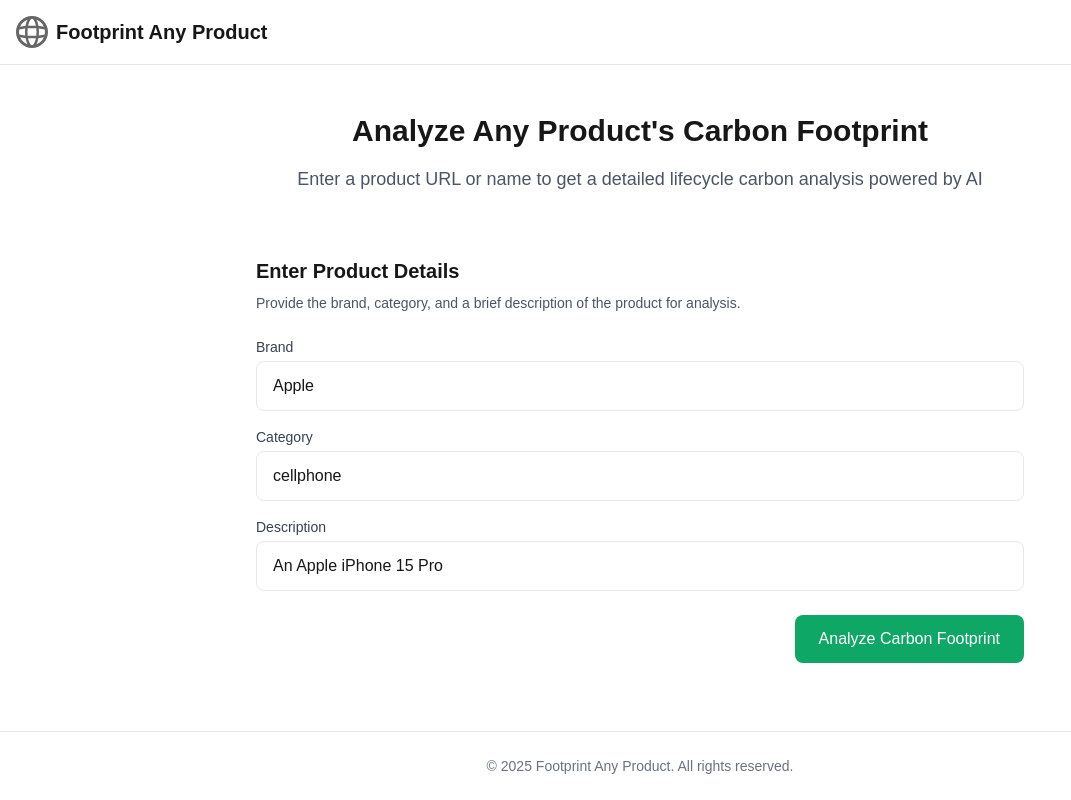
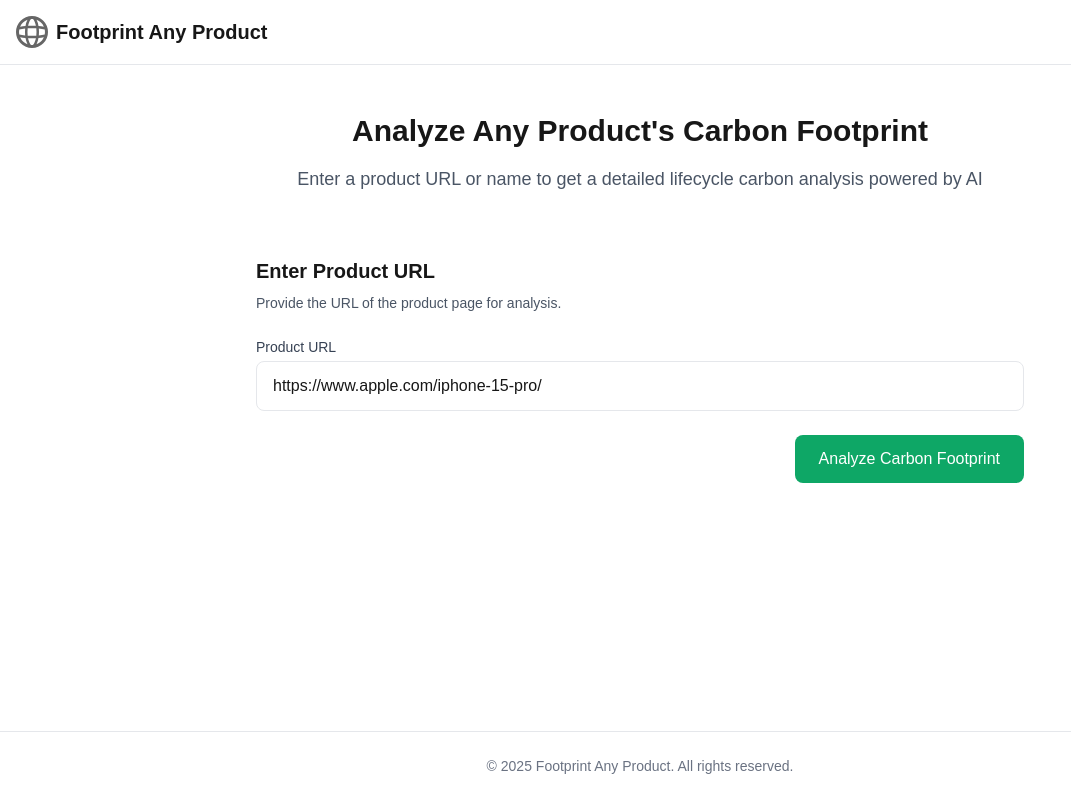
Before and after one commit to scisley/footprint-any-product, a Next.js app in the folder frontend/: page / in a window 1280 px wide. Shown: the whole page, without its empty margins (0-1071 px from the left). Built offline with nearby package versions, Linux system fonts and the light colour scheme.

Commit message:
feat: Update input to accept URL and pass to Planner agents

```diff
--- a/frontend/src/app/page.tsx
+++ b/frontend/src/app/page.tsx
@@ -8,18 +8,14 @@ import { ProductInputData } from '@/types/components';
 
 export default function Home() {
   const [isAnalyzing, setIsAnalyzing] = useState(false);
-  const [productBrand, setProductBrand] = useState('');
-  const [productCategory, setProductCategory] = useState('');
-  const [productDescription, setProductDescription] = useState('');
+  const [productUrlValue, setProductUrlValue] = useState(''); // Renamed to avoid conflict with FootprintAnalysis prop
   const webSocketUrl = 'ws://localhost:3005/ws';
 
   const handleSubmit = (input: ProductInputData) => {
     console.log('[Home Page] handleSubmit called with input:', input);
-    setProductBrand(input.brand);
-    setProductCategory(input.category);
-    setProductDescription(input.description);
-    setIsAnalyzing(true); // This should trigger the re-render and effect in StreamingText
-    console.log('[Home Page] State after handleSubmit: isAnalyzing=true, brand=', input.brand, 'category=', input.category, 'description=', input.description);
+    setProductUrlValue(input.url);
+    setIsAnalyzing(true);
+    console.log('[Home Page] State after handleSubmit: isAnalyzing=true, productUrl=', input.url);
   };
 
   const handleAnalysisComplete = () => {
@@ -57,11 +53,9 @@ export default function Home() {
         />
 
         <FootprintAnalysis
-          url={webSocketUrl}
+          url={webSocketUrl} // This is the WebSocket URL
           isStreaming={isAnalyzing}
-          brand={productBrand}
-          category={productCategory}
-          description={productDescription}
+          productUrl={productUrlValue} // This is the product URL
           onStreamingComplete={handleAnalysisComplete}
         />
       </main>
--- a/frontend/src/components/FootprintAnalysis.tsx
+++ b/frontend/src/components/FootprintAnalysis.tsx
@@ -5,11 +5,9 @@ import { FootprintAnalysisProps, AgentData } from '@/types/components';
 import { AgentSection } from './AgentSection';
 
 export function FootprintAnalysis({
-  url = 'ws://localhost:3005/ws',
+  url = 'ws://localhost:3005/ws', // WebSocket URL
   isStreaming,
-  brand,
-  category,
-  description,
+  productUrl, // Product URL
   onStreamingComplete
 }: FootprintAnalysisProps) {
   const [error, setError] = useState<string | null>(null);
@@ -31,12 +29,12 @@ export function FootprintAnalysis({
   const hasInitializedRef = useRef(false);
 
   useEffect(() => {
-    // Only connect when streaming should start and we have all product details
-    if (!isStreaming || !brand || !category || !description) {
-      // If streaming is intended but details are missing, optionally log or set an error
+    // Only connect when streaming should start and we have the product URL
+    if (!isStreaming || !productUrl) {
+      // If streaming is intended but URL is missing, optionally log or set an error
       if (isStreaming) {
-        console.warn('[FootprintAnalysis useEffect] Streaming is true, but product details are missing. WebSocket will not connect.', { brand, category, description });
-        // setError("Product details are missing, cannot start analysis.");
+        console.warn('[FootprintAnalysis useEffect] Streaming is true, but product URL is missing. WebSocket will not connect.', { productUrl });
+        // setError("Product URL is missing, cannot start analysis.");
       }
       return;
     }
@@ -66,8 +64,8 @@ export function FootprintAnalysis({
           });
           hasInitializedRef.current = true; // Mark that we've initialized a connection attempt
 
-          // Send the product details to the server immediately when the connection is established
-          const payload = JSON.stringify({ brand, category, description });
+          // Send the product URL to the server immediately when the connection is established
+          const payload = JSON.stringify({ url: productUrl });
           socket.send(payload);
           console.log('[FootprintAnalysis WebSocket] Sent payload:', payload);
         };
@@ -273,7 +271,7 @@ export function FootprintAnalysis({
         setIsConnecting(false);
       }
     };
-  }, [isStreaming, url, brand, category, description, onStreamingComplete]);
+  }, [isStreaming, url, productUrl, onStreamingComplete]);
 
   // Render messages for an agent
   const renderAgentMessages = (agentMessages: Array<{type: string, content: string}>) => {
--- a/frontend/src/components/ProductInput.tsx
+++ b/frontend/src/components/ProductInput.tsx
@@ -4,14 +4,12 @@ import { useState } from 'react';
 import { ProductInputProps, ProductInputData } from '@/types/components';
 
 export function ProductInput({ onSubmit, isLoading = false }: ProductInputProps) {
-  const [brand, setBrand] = useState('Apple');
-  const [category, setCategory] = useState('cellphone');
-  const [description, setDescription] = useState('An Apple iPhone 15 Pro');
+  const [productUrl, setProductUrl] = useState('https://www.apple.com/iphone-15-pro/');
 
   const handleSubmit = (e: React.FormEvent) => {
     e.preventDefault();
-    if (brand.trim() && category.trim() && description.trim() && !isLoading) {
-      onSubmit({ brand: brand.trim(), category: category.trim(), description: description.trim() });
+    if (productUrl.trim() && !isLoading) {
+      onSubmit({ url: productUrl.trim() });
     }
   };
 
@@ -19,55 +17,23 @@ export function ProductInput({ onSubmit, isLoading = false }: ProductInputProps)
     <div className="w-full max-w-3xl mx-auto">
       <form onSubmit={handleSubmit} className="flex flex-col gap-6">
         <div className="flex flex-col gap-2">
-          <h2 className="text-xl font-semibold">Enter Product Details</h2>
+          <h2 className="text-xl font-semibold">Enter Product URL</h2>
           <p className="text-sm text-gray-600 dark:text-gray-400">
-            Provide the brand, category, and a brief description of the product for analysis.
+            Provide the URL of the product page for analysis.
           </p>
         </div>
 
         <div className="grid grid-cols-1 gap-4">
           <div>
-            <label htmlFor="product-brand" className="block text-sm font-medium text-gray-700 dark:text-gray-300 mb-1">
-              Brand
+            <label htmlFor="product-url" className="block text-sm font-medium text-gray-700 dark:text-gray-300 mb-1">
+              Product URL
             </label>
             <input
-              id="product-brand"
-              type="text"
-              value={brand}
-              onChange={(e) => setBrand(e.target.value)}
-              placeholder="e.g., Apple, Nike, Patagonia"
-              className="w-full px-4 py-3 rounded-lg border border-[var(--border)] bg-background focus:outline-none focus:ring-2 focus:ring-[var(--primary)] focus:border-transparent"
-              disabled={isLoading}
-              required
-            />
-          </div>
-
-          <div>
-            <label htmlFor="product-category" className="block text-sm font-medium text-gray-700 dark:text-gray-300 mb-1">
-              Category
-            </label>
-            <input
-              id="product-category"
-              type="text"
-              value={category}
-              onChange={(e) => setCategory(e.target.value)}
-              placeholder="e.g., Smartphone, Running Shoe, T-shirt"
-              className="w-full px-4 py-3 rounded-lg border border-[var(--border)] bg-background focus:outline-none focus:ring-2 focus:ring-[var(--primary)] focus:border-transparent"
-              disabled={isLoading}
-              required
-            />
-          </div>
-
-          <div>
-            <label htmlFor="product-description" className="block text-sm font-medium text-gray-700 dark:text-gray-300 mb-1">
-              Description
-            </label>
-            <input
-              id="product-description"
-              type="text"
-              value={description}
-              onChange={(e) => setDescription(e.target.value)}
-              placeholder="e.g., iPhone 15 Pro 256GB, Air Zoom Pegasus 40, Men's Cotton Crew Neck"
+              id="product-url"
+              type="url"
+              value={productUrl}
+              onChange={(e) => setProductUrl(e.target.value)}
+              placeholder="e.g., https://www.example.com/product-page"
               className="w-full px-4 py-3 rounded-lg border border-[var(--border)] bg-background focus:outline-none focus:ring-2 focus:ring-[var(--primary)] focus:border-transparent"
               disabled={isLoading}
               required
@@ -78,7 +44,7 @@ export function ProductInput({ onSubmit, isLoading = false }: ProductInputProps)
         <div className="flex justify-end">
           <button
             type="submit"
-            disabled={!brand.trim() || !category.trim() || !description.trim() || isLoading}
+            disabled={!productUrl.trim() || isLoading}
             className="px-6 py-3 bg-[var(--primary)] hover:bg-[var(--primary-dark)] text-white font-medium rounded-lg disabled:opacity-50 disabled:cursor-not-allowed transition-colors sm:w-auto w-full"
           >
             {isLoading ? (
--- a/frontend/src/components/StreamingText.tsx
+++ b/frontend/src/components/StreamingText.tsx
@@ -4,11 +4,9 @@ import { useEffect, useRef, useState } from 'react';
 import { StreamingTextProps } from '@/types/components';
 
 export function StreamingText({
-  url = 'ws://localhost:3005/ws',
+  url = 'ws://localhost:3005/ws', // WebSocket URL
   isStreaming,
-  brand,
-  category,
-  description,
+  productUrl, // Product URL
   onStreamingComplete
 }: StreamingTextProps) {
   const [text, setText] = useState('');
@@ -19,10 +17,10 @@ export function StreamingText({
   const hasInitializedRef = useRef(false);
 
   useEffect(() => {
-    console.log('[StreamingText useEffect] Triggered. Props:', { isStreaming, brand, category, description, wsRef: wsRef.current });
+    console.log('[StreamingText useEffect] Triggered. Props:', { isStreaming, productUrl, wsRef: wsRef.current });
 
     // Logic to establish or close WebSocket connection based on props
-    if (isStreaming && brand && category && description) {
+    if (isStreaming && productUrl) {
       // Only attempt to connect if not already connected
       if (!wsRef.current) {
         console.log('[StreamingText useEffect] Conditions met. Attempting to establish WebSocket connection to:', url);
@@ -37,7 +35,7 @@ export function StreamingText({
             setText(''); // Clear previous text
             hasInitializedRef.current = true; // Mark that we've initialized a connection attempt
 
-            const payload = JSON.stringify({ brand, category, description });
+            const payload = JSON.stringify({ url: productUrl });
             console.log('[StreamingText WebSocket] Sending payload:', payload);
             socket.send(payload);
           };
@@ -139,7 +137,7 @@ export function StreamingText({
       // Conditions for streaming not met (e.g., isStreaming is false)
       // If there's an existing connection, close it.
       if (wsRef.current) {
-        console.log('[StreamingText useEffect] isStreaming is false or product details missing. Closing existing WebSocket.');
+        console.log('[StreamingText useEffect] isStreaming is false or product URL missing. Closing existing WebSocket.');
         wsRef.current.close();
         wsRef.current = null; // Clear the ref
         setIsConnected(false);
@@ -155,7 +153,7 @@ export function StreamingText({
         setIsConnected(false);
       }
     };
-  }, [isStreaming, url, brand, category, description, onStreamingComplete]);
+  }, [isStreaming, url, productUrl, onStreamingComplete]);
 
   // Format the text with markdown-like syntax
   const formatText = (text: string) => {
--- a/frontend/src/types/components.ts
+++ b/frontend/src/types/components.ts
@@ -3,18 +3,14 @@
  */
 
 export interface StreamingTextProps {
-  url?: string;
+  url?: string; // This is the WebSocket URL, not the product URL
   isStreaming: boolean;
-  brand?: string;
-  category?: string;
-  description?: string;
+  productUrl?: string; // Changed from brand, category, description
   onStreamingComplete?: () => void;
 }
 
 export interface ProductInputData {
-  brand: string;
-  category: string;
-  description: string;
+  url: string; // Changed from brand, category, description
 }
 
 export interface ProductInputProps {
@@ -30,11 +26,9 @@ export interface AgentData {
 }
 
 export interface FootprintAnalysisProps {
-  url?: string;
+  url?: string; // This is the WebSocket URL, not the product URL
   isStreaming: boolean;
-  brand?: string;
-  category?: string;
-  description?: string;
+  productUrl?: string; // Changed from brand, category, description
   onStreamingComplete?: () => void;
 }
 
```
